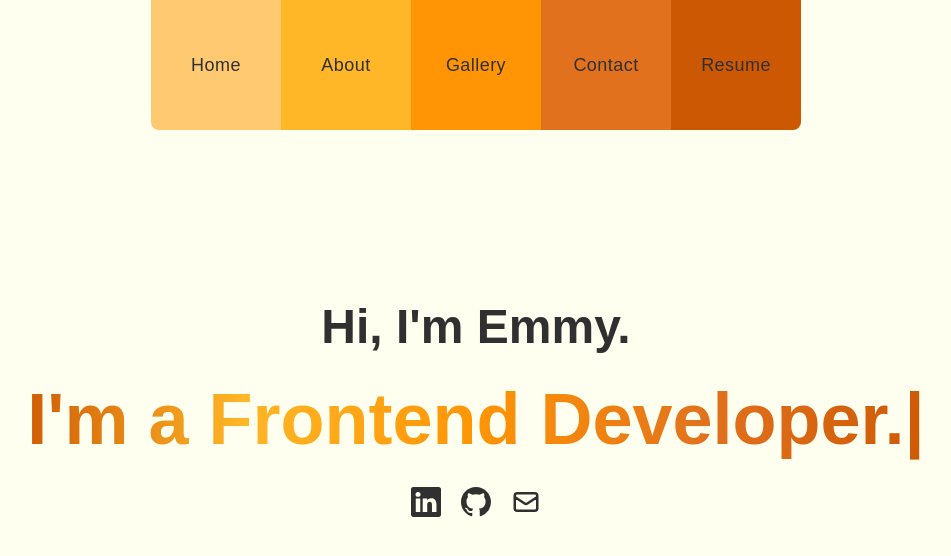
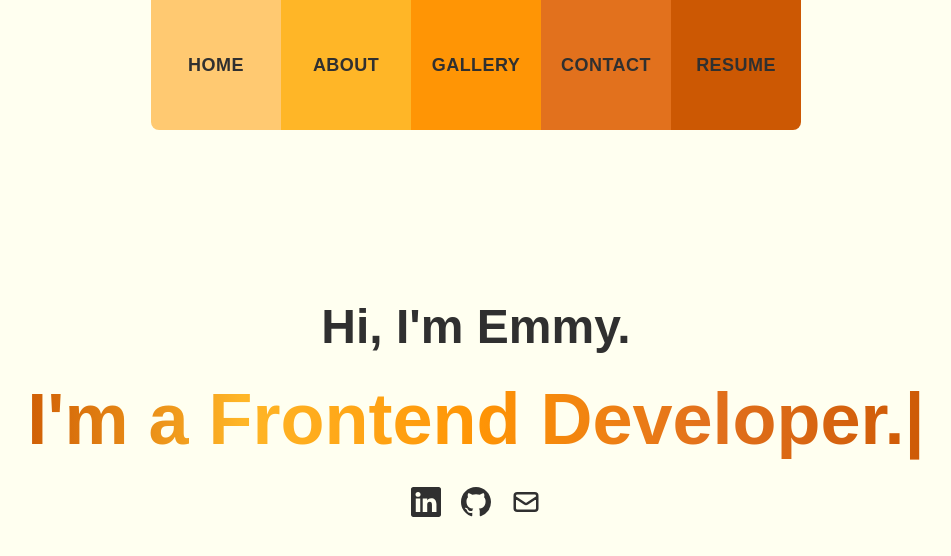
Before and after one commit to eobcre/portfolio-next13, a Next.js app: page / in a window 1280 px wide. Shown: the top 556 px of the page, without its empty margins (164-1115 px from the left). Built offline with nearby package versions, Linux system fonts and the light colour scheme; a web font is replaced by a local one.

Commit message:
updated nav text

```diff
--- a/src/app/components/NavBar.tsx
+++ b/src/app/components/NavBar.tsx
@@ -41,7 +41,7 @@ const NavBar = () => {
         {navMenuData.map((menu, index) => (
           <Link key={menu.id} href={menu.href}>
             <li
-              className={`flex justify-center items-center text-[#303030] text-lg tracking-wide w-[130px] h-[130px] ${
+              className={`flex justify-center items-center text-[#303030] text-lg font-bold uppercase tracking-wide w-[130px] h-[130px] ${
                 menu.background
               } ${
                 index === 0
```
